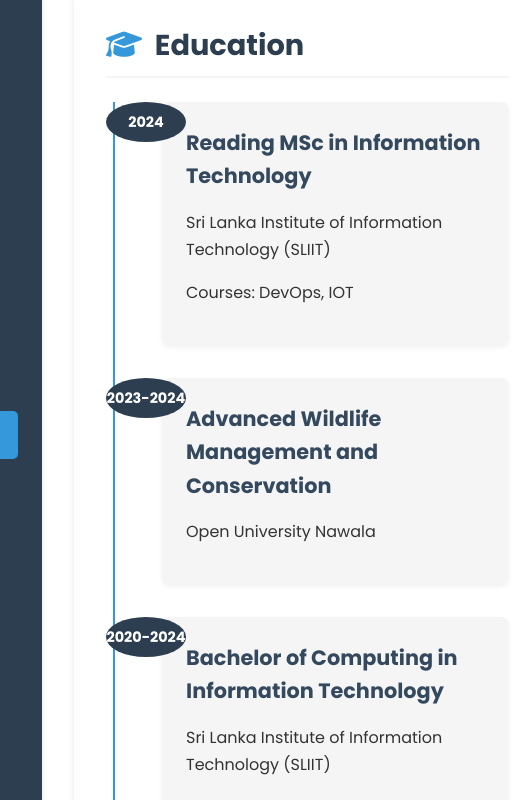
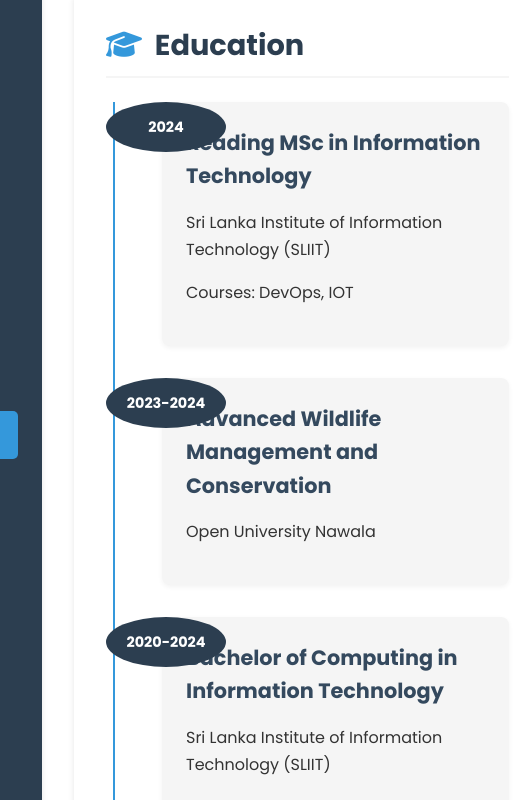
Before and after one commit to Kareshaan2k/Personal-information, a plain HTML site: page index.html in a window 1280 px wide. Both pictures are taken after a click on the link "Education". Shown: the part 42-842 px from the top of the page, 258-777 px from the left. Drawn offline with Linux system fonts and the light colour scheme.

Commit message:
Update style.css

```diff
--- a/style.css
+++ b/style.css
@@ -271,8 +271,8 @@ p {
     position: absolute;
     left: -2rem;
     top: 0;
-    width: 80px;
-    height: 40px;
+    width: 120px;
+    height: 50px;
     border-radius: 50%;
     background: var(--primary-color);
     color: white;
```
